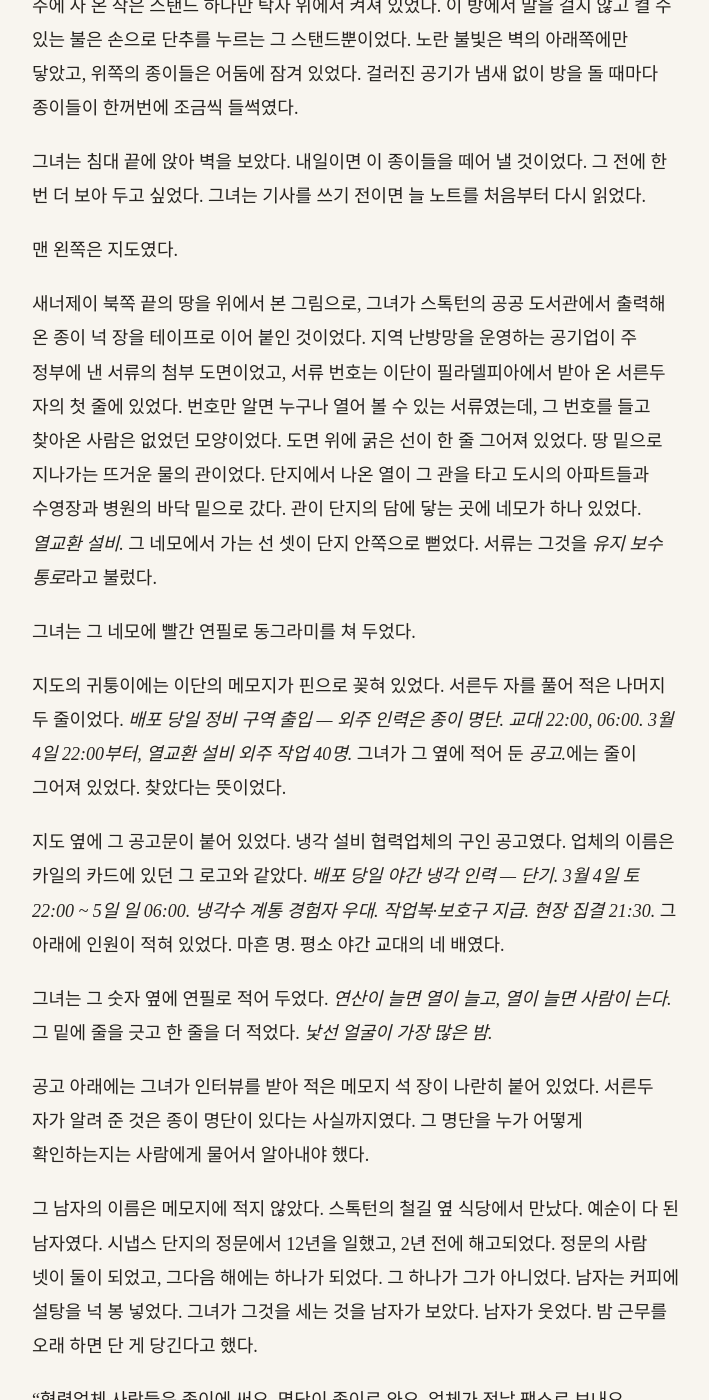
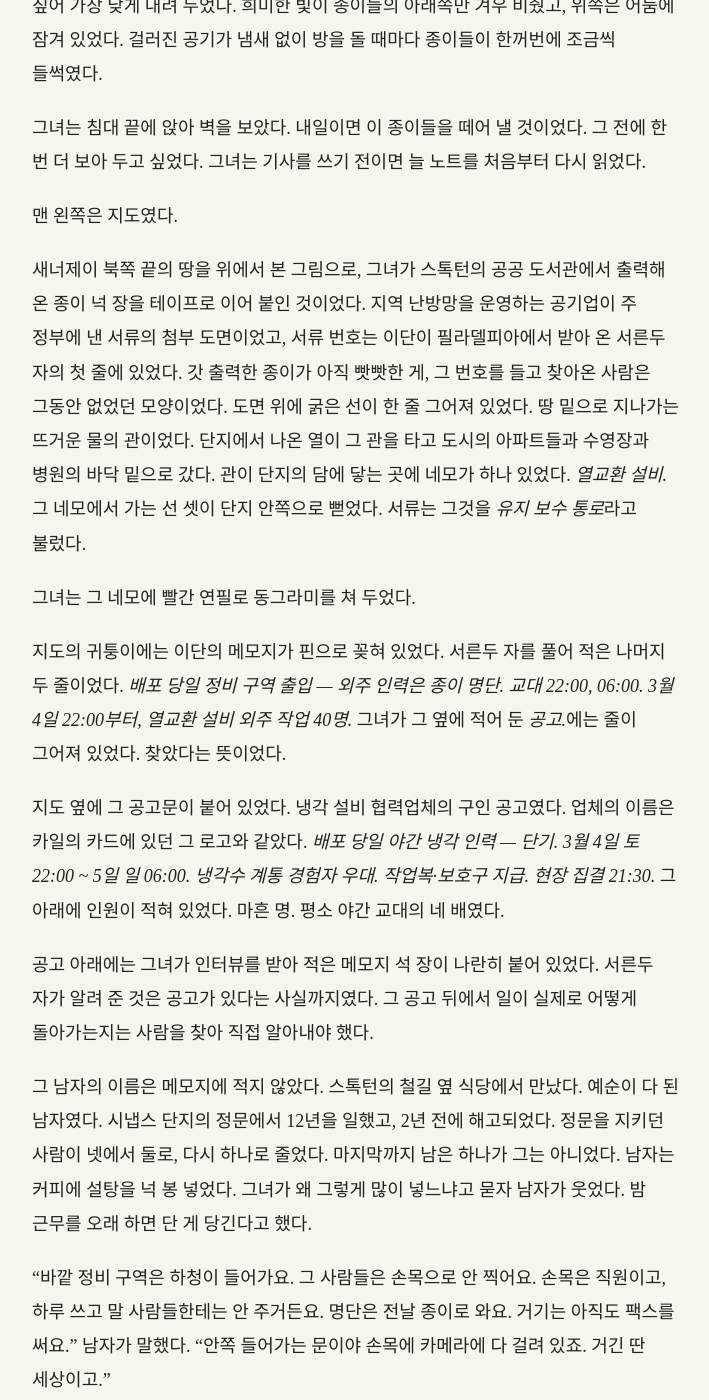
Before and after one commit to kangkkang/writer_s1_public, a Jekyll site: the page built from vol1/033.md, in a window 1280 px wide and 1400 px high, scrolled down 463 px. Shown: the whole window, without its empty margins (284-993 px from the left). Built offline with Jekyll 4.4.1, drawn with Linux system fonts in a browser that asks for light colours; our own code applies the rules of GitHub Pages for plain Markdown files; some of the changed text lies outside the part shown.

Commit message:
Update from https://github.com/kangkkang/writer_s1/commit/da939c9334e06959a0ea8b21909019d14bd05178

```diff
--- a/vol1/033.md
+++ b/vol1/033.md
@@ -6,13 +6,13 @@
 
 그녀와 이단은 6주 동안 그 벽을 채웠다.
 
-3월 3일 금요일 밤이었다. 창은 젖빛으로 흐려 두었고, 방의 불은 끈 채였다. 그녀가 첫 주에 사 온 작은 스탠드 하나만 탁자 위에서 켜져 있었다. 이 방에서 말을 걸지 않고 켤 수 있는 불은 손으로 단추를 누르는 그 스탠드뿐이었다. 노란 불빛은 벽의 아래쪽에만 닿았고, 위쪽의 종이들은 어둠에 잠겨 있었다. 걸러진 공기가 냄새 없이 방을 돌 때마다 종이들이 한꺼번에 조금씩 들썩였다.
+3월 3일 금요일 밤이었다. 창은 젖빛으로 흐려 두었고, 방의 불은 손으로 벽의 화면을 짚어 가장 낮게 내려 두었다. 희미한 빛이 종이들의 아래쪽만 겨우 비췄고, 위쪽은 어둠에 잠겨 있었다. 걸러진 공기가 냄새 없이 방을 돌 때마다 종이들이 한꺼번에 조금씩 들썩였다.
 
 그녀는 침대 끝에 앉아 벽을 보았다. 내일이면 이 종이들을 떼어 낼 것이었다. 그 전에 한 번 더 보아 두고 싶었다. 그녀는 기사를 쓰기 전이면 늘 노트를 처음부터 다시 읽었다.
 
 맨 왼쪽은 지도였다.
 
-새너제이 북쪽 끝의 땅을 위에서 본 그림으로, 그녀가 스톡턴의 공공 도서관에서 출력해 온 종이 넉 장을 테이프로 이어 붙인 것이었다. 지역 난방망을 운영하는 공기업이 주 정부에 낸 서류의 첨부 도면이었고, 서류 번호는 이단이 필라델피아에서 받아 온 서른두 자의 첫 줄에 있었다. 번호만 알면 누구나 열어 볼 수 있는 서류였는데, 그 번호를 들고 찾아온 사람은 없었던 모양이었다. 도면 위에 굵은 선이 한 줄 그어져 있었다. 땅 밑으로 지나가는 뜨거운 물의 관이었다. 단지에서 나온 열이 그 관을 타고 도시의 아파트들과 수영장과 병원의 바닥 밑으로 갔다. 관이 단지의 담에 닿는 곳에 네모가 하나 있었다. *열교환 설비.* 그 네모에서 가는 선 셋이 단지 안쪽으로 뻗었다. 서류는 그것을 *유지 보수 통로*라고 불렀다.
+새너제이 북쪽 끝의 땅을 위에서 본 그림으로, 그녀가 스톡턴의 공공 도서관에서 출력해 온 종이 넉 장을 테이프로 이어 붙인 것이었다. 지역 난방망을 운영하는 공기업이 주 정부에 낸 서류의 첨부 도면이었고, 서류 번호는 이단이 필라델피아에서 받아 온 서른두 자의 첫 줄에 있었다. 갓 출력한 종이가 아직 빳빳한 게, 그 번호를 들고 찾아온 사람은 그동안 없었던 모양이었다. 도면 위에 굵은 선이 한 줄 그어져 있었다. 땅 밑으로 지나가는 뜨거운 물의 관이었다. 단지에서 나온 열이 그 관을 타고 도시의 아파트들과 수영장과 병원의 바닥 밑으로 갔다. 관이 단지의 담에 닿는 곳에 네모가 하나 있었다. *열교환 설비.* 그 네모에서 가는 선 셋이 단지 안쪽으로 뻗었다. 서류는 그것을 *유지 보수 통로*라고 불렀다.
 
 그녀는 그 네모에 빨간 연필로 동그라미를 쳐 두었다.
 
@@ -20,17 +20,15 @@
 
 지도 옆에 그 공고문이 붙어 있었다. 냉각 설비 협력업체의 구인 공고였다. 업체의 이름은 카일의 카드에 있던 그 로고와 같았다. *배포 당일 야간 냉각 인력 — 단기. 3월 4일 토 22:00 ~ 5일 일 06:00. 냉각수 계통 경험자 우대. 작업복·보호구 지급. 현장 집결 21:30.* 그 아래에 인원이 적혀 있었다. 마흔 명. 평소 야간 교대의 네 배였다.
 
-그녀는 그 숫자 옆에 연필로 적어 두었다. *연산이 늘면 열이 늘고, 열이 늘면 사람이 는다.* 그 밑에 줄을 긋고 한 줄을 더 적었다. *낯선 얼굴이 가장 많은 밤.*
+공고 아래에는 그녀가 인터뷰를 받아 적은 메모지 석 장이 나란히 붙어 있었다. 서른두 자가 알려 준 것은 공고가 있다는 사실까지였다. 그 공고 뒤에서 일이 실제로 어떻게 돌아가는지는 사람을 찾아 직접 알아내야 했다.
 
-공고 아래에는 그녀가 인터뷰를 받아 적은 메모지 석 장이 나란히 붙어 있었다. 서른두 자가 알려 준 것은 종이 명단이 있다는 사실까지였다. 그 명단을 누가 어떻게 확인하는지는 사람에게 물어서 알아내야 했다.
+그 남자의 이름은 메모지에 적지 않았다. 스톡턴의 철길 옆 식당에서 만났다. 예순이 다 된 남자였다. 시냅스 단지의 정문에서 12년을 일했고, 2년 전에 해고되었다. 정문을 지키던 사람이 넷에서 둘로, 다시 하나로 줄었다. 마지막까지 남은 하나가 그는 아니었다. 남자는 커피에 설탕을 넉 봉 넣었다. 그녀가 왜 그렇게 많이 넣느냐고 묻자 남자가 웃었다. 밤 근무를 오래 하면 단 게 당긴다고 했다.
 
-그 남자의 이름은 메모지에 적지 않았다. 스톡턴의 철길 옆 식당에서 만났다. 예순이 다 된 남자였다. 시냅스 단지의 정문에서 12년을 일했고, 2년 전에 해고되었다. 정문의 사람 넷이 둘이 되었고, 그다음 해에는 하나가 되었다. 그 하나가 그가 아니었다. 남자는 커피에 설탕을 넉 봉 넣었다. 그녀가 그것을 세는 것을 남자가 보았다. 남자가 웃었다. 밤 근무를 오래 하면 단 게 당긴다고 했다.
+"바깥 정비 구역은 하청이 들어가요. 그 사람들은 손목으로 안 찍어요. 손목은 직원이고, 하루 쓰고 말 사람들한테는 안 주거든요. 명단은 전날 종이로 와요. 거기는 아직도 팩스를 써요." 남자가 말했다. "안쪽 들어가는 문이야 손목에 카메라에 다 걸려 있죠. 거긴 딴 세상이고."
 
-"협력업체 사람들은 종이에 써요. 명단이 종이로 와요. 업체가 전날 팩스로 보내요. 지금도 팩스를 써요, 거기는. 손목으로 찍는 건 직원들이고. 하청의 하청은 손목을 안 줘요. 하루 쓰고 말 사람들이니까." 남자가 말했다.
+"명단에 없으면요?"
 
-"명단에 없으면요."
-
-"없으면 업체에 전화해요. 근데 밤이잖아요. 업체에서 전화 받는 사람이 없어요. 그래서 대개 서명 받고 들여보내요. 반장이 데려왔다고 하면. 아니면 하청 이름을 대면." 남자가 커피를 저었다. 숟가락이 잔에 부딪쳐 소리를 냈다. "그 명단은 아무도 안 봐요. 아침에 상자에 들어가요. 상자는 창고에 가고. 창고가 꽉 차면 버려요."
+"밤엔 업체에 전화해도 받는 데가 없어요. 그러니 반장 선에서 적당히 넘어가죠." 남자가 커피를 저었다. 숟가락이 잔에 부딪쳐 소리를 냈다. "어차피 그 종이는 아무도 안 봐요. 아침에 상자에 담겨서 창고에 쌓이고, 몇 달 지나면 버려지고요."
 
 그녀는 메모지의 그 줄에 밑줄을 두 번 그었다. *아무도 안 봐요.* 그리고 그 옆에, 나중에 작게 적었다. *아무도 안 보는 것은 지워지지도 않는다.*
 
```
